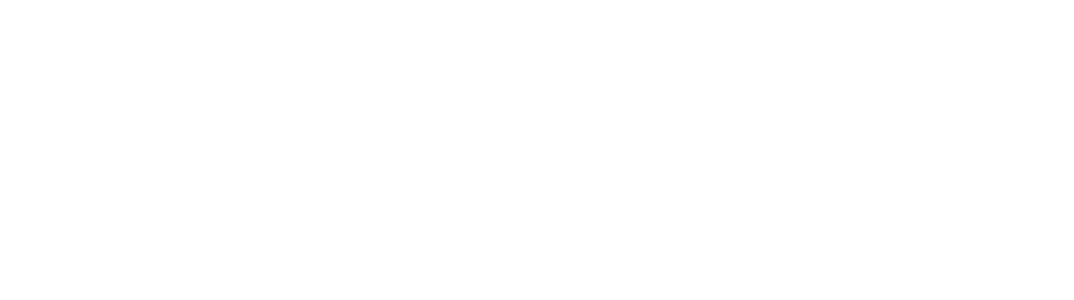
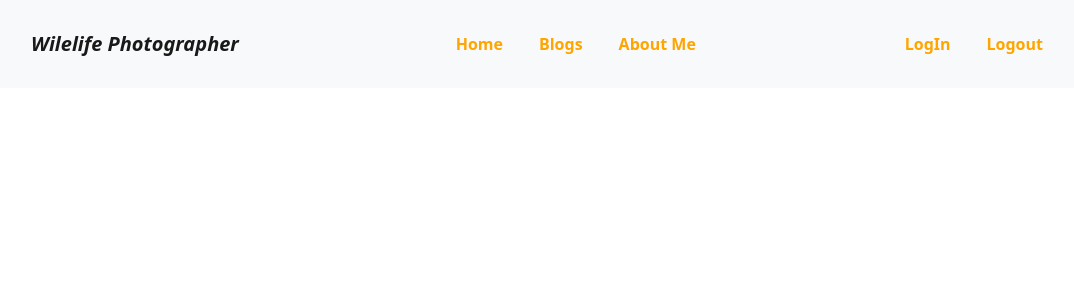
Before and after one commit to Mujakkir85/Wilelife-Photographer, a React (Create React App) app: page /login in a window 1280 px wide. Shown: the top 300 px of the page, without its empty margins (93-1167 px from the left). Built offline with nearby package versions, Linux system fonts and the light colour scheme.

Commit message:
nevbar added

```diff
--- a/src/App.js
+++ b/src/App.js
@@ -1,9 +1,10 @@
 import './App.css';
+import Header from './component/Header/Header';
 
 function App() {
   return (
     <div >
-
+      <Header></Header>
     </div>
   );
 }
--- a/src/component/Header/Header.css
+++ b/src/component/Header/Header.css
@@ -0,0 +1,5 @@
+.navstyle a {
+    margin-left: 20px !important;
+    font-weight: 700;
+    color: orange !important;
+}
--- a/src/component/Header/Header.js
+++ b/src/component/Header/Header.js
@@ -1,11 +1,28 @@
 import React from 'react';
+import { Container, Nav, Navbar } from 'react-bootstrap';
+import { Link } from 'react-router-dom';
 import './Header.css'
 
 const Header = () => {
     return (
-        <div>
+        <Navbar bg="light" expand="lg">
+            <Container className='m-3'>
+                <Navbar.Brand href="#home" className='ms-5 ps-5 fst-italic fw-bolder'>Wilelife Photographer</Navbar.Brand>
+                <Navbar.Toggle aria-controls="basic-navbar-nav" />
+                <Navbar.Collapse id="basic-navbar-nav">
+                    <Nav className="mx-auto navstyle">
+                        <Nav.Link as={Link} to="/home">Home</Nav.Link>
+                        <Nav.Link as={Link} to="/blog" >Blogs</Nav.Link>
+                        <Nav.Link as={Link} to="/aboutme" >About Me</Nav.Link>
+                    </Nav>
 
-        </div>
+                    <Nav className='navstyle'>
+                        <Nav.Link as={Link} to="/login">LogIn</Nav.Link>
+                        <Nav.Link as={Link} to="/register">Logout</Nav.Link>
+                    </Nav>
+                </Navbar.Collapse>
+            </Container>
+        </Navbar>
     );
 };
 
```
